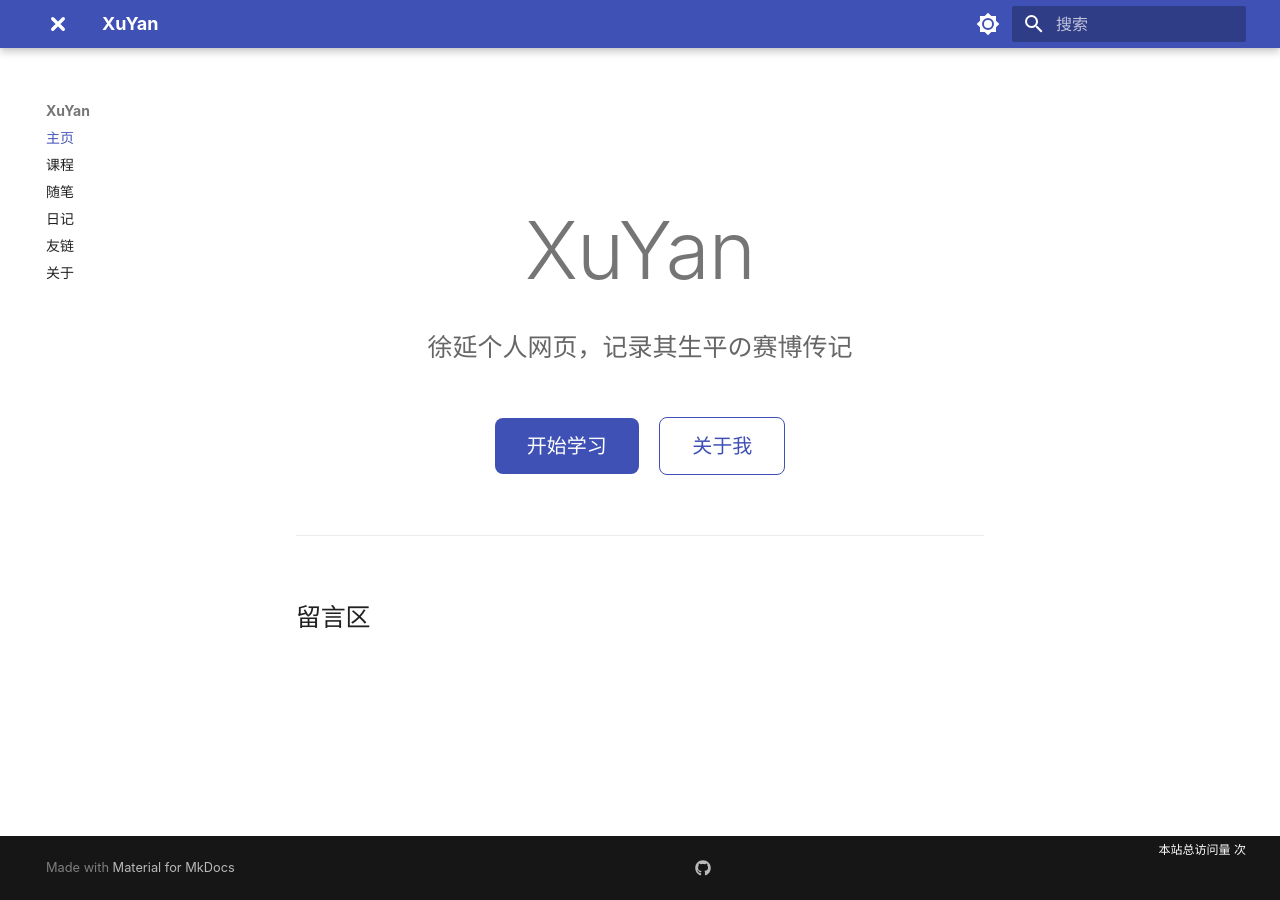
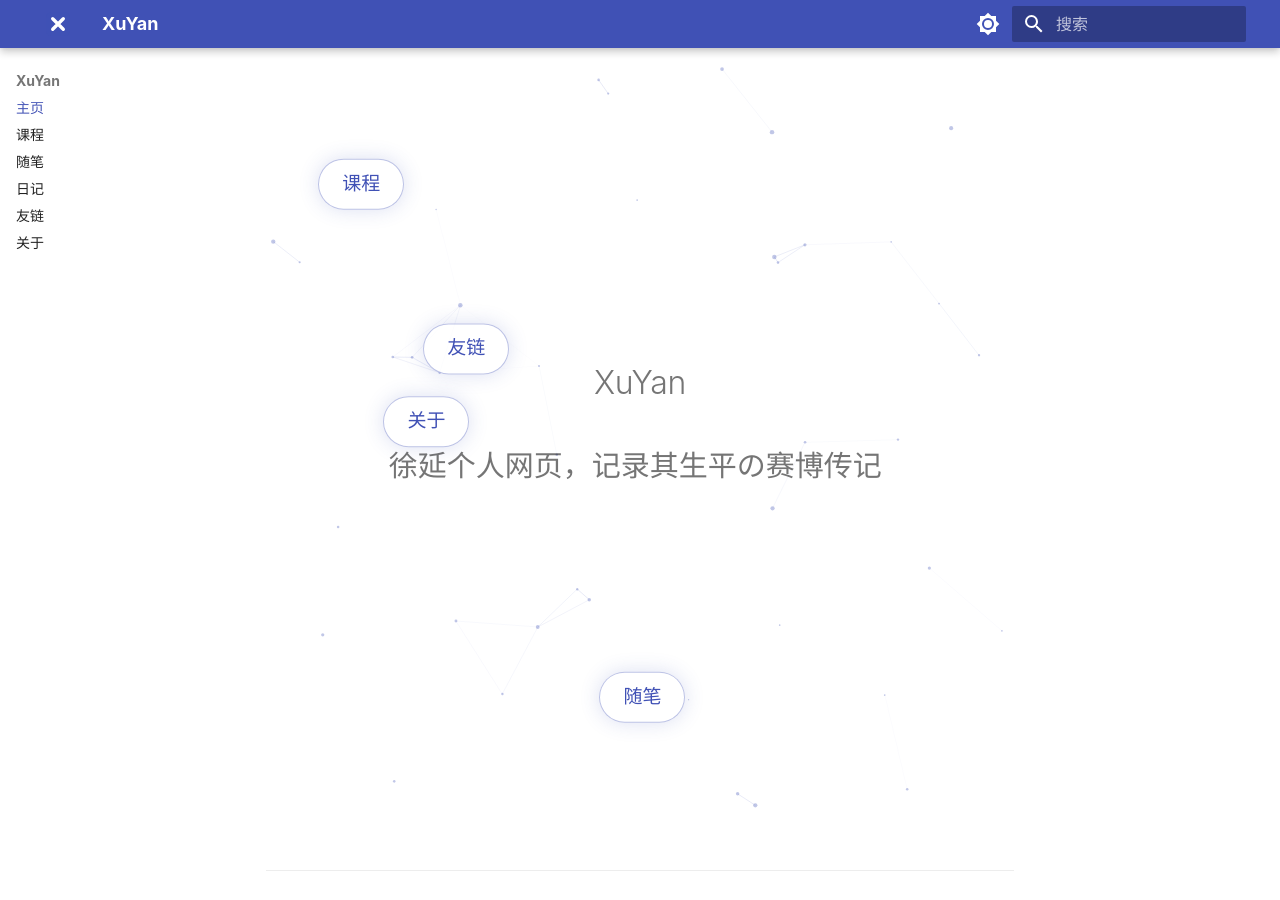
Before and after one commit to eryuanerci/eryuanerci.github.io, an MkDocs documentation site: the page built from docs/index.md, in a window 1280 px wide and 900 px high. Built offline with MkDocs 1.6.1 and Material for MkDocs 9.7.7, drawn with Linux system fonts in a browser that asks for light colours; comment, search, counter and statistics services are not loaded.

```diff
--- /dev/null
+++ b/docs/assets/css/extra.css
@@ -0,0 +1,138 @@
+/* ============================================================
+   XuYan 自定义样式 —— 粒子海流主页
+   ============================================================ */
+
+/* 主页 Hero：占满内容区、居中 */
+.md-main__inner:has(.hero-section) {
+  margin-top: 0;
+  max-width: none;
+}
+
+.md-content__inner:has(> .hero-section) {
+  margin: 0;
+  padding: 0;
+}
+
+.hero-section {
+  position: relative;
+  min-height: 86vh;
+  display: flex;
+  align-items: center;
+  justify-content: center;
+  overflow: hidden;
+}
+
+/* 粒子画布：铺满 hero、不拦截点击 */
+.particles-layer {
+  position: absolute;
+  inset: 0;
+  width: 100%;
+  height: 100%;
+  z-index: 0;
+  pointer-events: none;
+}
+
+/* 中央内容 */
+.hero-content {
+  position: relative;
+  z-index: 2;
+  text-align: center;
+  padding: 2rem;
+}
+
+.hero-title {
+  font-size: clamp(2.8rem, 8vw, 4.5rem);
+  font-weight: 700;
+  margin: 0 0 0.75rem;
+  letter-spacing: 0.02em;
+}
+
+.hero-subtitle {
+  font-size: clamp(1.05rem, 2.6vw, 1.45rem);
+  min-height: 1.8em;
+  color: var(--md-default-fg-color--light);
+}
+
+.type-cursor {
+  animation: cursorBlink 1s steps(1) infinite;
+}
+
+@keyframes cursorBlink {
+  50% { opacity: 0; }
+}
+
+/* 动态名牌入口：漂浮发光胶囊 */
+.hero-names {
+  position: absolute;
+  inset: 0;
+  z-index: 1;
+  pointer-events: none;
+}
+
+.hero-name {
+  position: absolute;
+  pointer-events: auto;
+  padding: 0.45rem 1.15rem;
+  border-radius: 999px;
+  font-size: 0.95rem;
+  text-decoration: none !important;
+  border: 1px solid var(--hero-name-border);
+  background: var(--hero-name-bg);
+  color: var(--hero-name-fg);
+  box-shadow: 0 0 20px var(--hero-name-glow);
+  animation: nameFloat 7s ease-in-out infinite;
+  transition: transform 0.25s ease, box-shadow 0.25s ease;
+}
+
+.hero-name:hover {
+  transform: translateY(-3px) scale(1.06);
+  box-shadow: 0 0 30px var(--hero-name-glow-strong);
+}
+
+@keyframes nameFloat {
+  0%, 100% { transform: translateY(0); }
+  50% { transform: translateY(-10px); }
+}
+
+/* 深浅色模式的颜色变量 */
+:root {
+  --hero-name-bg: rgba(255, 255, 255, 0.72);
+  --hero-name-border: rgba(63, 81, 181, 0.35);
+  --hero-name-fg: #3f51b5;
+  --hero-name-glow: rgba(63, 81, 181, 0.18);
+  --hero-name-glow-strong: rgba(63, 81, 181, 0.38);
+}
+
+[data-md-color-scheme="slate"] {
+  --hero-name-bg: rgba(30, 33, 58, 0.75);
+  --hero-name-border: rgba(150, 170, 255, 0.4);
+  --hero-name-fg: #aab4ff;
+  --hero-name-glow: rgba(120, 140, 255, 0.22);
+  --hero-name-glow-strong: rgba(140, 160, 255, 0.42);
+}
+
+/* 文章统计行（extra.js 注入到标题下方） */
+.page-stats {
+  display: flex;
+  flex-wrap: wrap;
+  gap: 0.4rem 1.4rem;
+  margin: 0.2rem 0 1.6rem;
+  font-size: 0.78rem;
+  color: var(--md-default-fg-color--light);
+  opacity: 0.9;
+}
+
+.page-stats-item {
+  display: inline-flex;
+  align-items: center;
+  gap: 0.3rem;
+  white-space: nowrap;
+}
+
+/* 尊重「减少动态效果」系统设置 */
+@media (prefers-reduced-motion: reduce) {
+  *, *::before, *::after {
+    animation-duration: 0.01ms !important;
+    transition-duration: 0.01ms !important;
+  }
+}
--- /dev/null
+++ b/docs/assets/js/extra.js
@@ -0,0 +1,238 @@
+// ============================================================
+// XuYan 主页动效脚本
+// 1. 打字机副标题（循环）
+// 2. 粒子海流背景（Canvas，鼠标轻微交互）
+// 3. 动态名牌入口（漂浮，可点击）
+// 4. 文章统计（字数 / 代码行 / 图片数 / 阅读时长）
+// ============================================================
+document.addEventListener('DOMContentLoaded', function () {
+  var hero = document.querySelector('.hero-section');
+  if (hero) {
+    initTypewriter(hero);
+    initParticles(hero);
+    initFloatingNames(hero);
+  }
+  injectPageStats();
+});
+
+// ----------------------------------------------------------
+// 1. 打字机副标题
+// ----------------------------------------------------------
+function initTypewriter(scope) {
+  var el = scope.querySelector('#typewriter');
+  if (!el) return;
+  var phrase = '徐延个人网页，记录其生平の赛博传记';
+  var charIndex = 0;
+  var deleting = false;
+
+  function loop() {
+    if (!deleting) {
+      charIndex++;
+      el.textContent = phrase.slice(0, charIndex);
+      if (charIndex === phrase.length) {
+        deleting = true;
+        setTimeout(loop, 4200); // 打完停留一会儿
+        return;
+      }
+      setTimeout(loop, 150 + Math.random() * 120);
+    } else {
+      charIndex--;
+      el.textContent = phrase.slice(0, charIndex);
+      if (charIndex === 0) {
+        deleting = false;
+        setTimeout(loop, 1500);
+        return;
+      }
+      setTimeout(loop, 55);
+    }
+  }
+  loop();
+}
+
+// ----------------------------------------------------------
+// 2. 粒子海流背景：淡雅流动、星空连线、鼠标轻微推开
+// ----------------------------------------------------------
+function initParticles(scope) {
+  var canvas = scope.querySelector('.particles-layer');
+  if (!canvas) return;
+  var ctx = canvas.getContext('2d');
+  var W = 0, H = 0;
+  var parts = [];
+  var mouse = { x: -9999, y: -9999 };
+  var running = true;
+
+  function resize() {
+    var rect = canvas.getBoundingClientRect();
+    W = canvas.width = Math.max(1, Math.floor(rect.width));
+    H = canvas.height = Math.max(1, Math.floor(rect.height));
+    // 粒子数量随面积变化，保持稀疏淡雅
+    var count = Math.min(130, Math.max(40, Math.floor(W * H / 15000)));
+    parts = [];
+    for (var i = 0; i < count; i++) {
+      parts.push({
+        x: Math.random() * W,
+        y: Math.random() * H,
+        vx: (Math.random() - 0.5) * 0.25,
+        vy: (Math.random() - 0.5) * 0.25,
+        r: Math.random() * 1.7 + 0.6,
+        phase: Math.random() * Math.PI * 2
+      });
+    }
+  }
+
+  function isDark() {
+    return document.body.getAttribute('data-md-color-scheme') === 'slate';
+  }
+
+  function draw() {
+    if (!running) return;
+    ctx.clearRect(0, 0, W, H);
+    var dark = isDark();
+    var color = dark ? '150,170,255' : '63,81,181';
+
+    var i, j, p;
+    // 画连线（星空网）
+    for (i = 0; i < parts.length; i++) {
+      for (j = i + 1; j < parts.length; j++) {
+        var a = parts[i], b = parts[j];
+        var dx = a.x - b.x, dy = a.y - b.y;
+        var dist = dx * dx + dy * dy;
+        if (dist < 110 * 110) {
+          var alpha = (1 - Math.sqrt(dist) / 110) * 0.14;
+          ctx.strokeStyle = 'rgba(' + color + ',' + alpha.toFixed(3) + ')';
+          ctx.lineWidth = 1;
+          ctx.beginPath();
+          ctx.moveTo(a.x, a.y);
+          ctx.lineTo(b.x, b.y);
+          ctx.stroke();
+        }
+      }
+    }
+
+    // 更新并绘制粒子（带海流漂移 + 鼠标轻微推开）
+    var t = Date.now() / 1000;
+    for (i = 0; i < parts.length; i++) {
+      p = parts[i];
+      // 海流：缓慢的整体漂移 + 正弦扰动
+      p.x += p.vx + Math.sin(t * 0.3 + p.phase) * 0.06;
+      p.y += p.vy + Math.cos(t * 0.24 + p.phase) * 0.05;
+
+      // 鼠标交互：靠近的粒子被轻轻推开
+      var mdx = p.x - mouse.x;
+      var mdy = p.y - mouse.y;
+      var md2 = mdx * mdx + mdy * mdy;
+      if (md2 < 90 * 90 && md2 > 0.01) {
+        var md = Math.sqrt(md2);
+        var force = (90 - md) / 90 * 0.35;
+        p.x += (mdx / md) * force;
+        p.y += (mdy / md) * force;
+      }
+
+      // 边界环绕
+      if (p.x < -5) p.x = W + 5;
+      if (p.x > W + 5) p.x = -5;
+      if (p.y < -5) p.y = H + 5;
+      if (p.y > H + 5) p.y = -5;
+
+      ctx.beginPath();
+      ctx.arc(p.x, p.y, p.r, 0, Math.PI * 2);
+      ctx.fillStyle = 'rgba(' + color + ',0.32)';
+      ctx.fill();
+    }
+    requestAnimationFrame(draw);
+  }
+
+  resize();
+  draw();
+  window.addEventListener('resize', function () { resize(); });
+
+  var hero = canvas.closest('.hero-section');
+  hero.addEventListener('mousemove', function (e) {
+    var rect = hero.getBoundingClientRect();
+    mouse.x = e.clientX - rect.left;
+    mouse.y = e.clientY - rect.top;
+  });
+  hero.addEventListener('mouseleave', function () {
+    mouse.x = -9999;
+    mouse.y = -9999;
+  });
+}
+
+// ----------------------------------------------------------
+// 3. 动态名牌入口：4 个入口随机漂浮在主页上
+// ----------------------------------------------------------
+function initFloatingNames(scope) {
+  var layer = scope.querySelector('.hero-names');
+  if (!layer) return;
+  var names = [
+    { text: '课程', href: 'course/' },
+    { text: '随笔', href: 'essay/' },
+    { text: '友链', href: 'friends/' },
+    { text: '关于', href: 'about/' }
+  ];
+
+  names.forEach(function (n, idx) {
+    var a = document.createElement('a');
+    a.className = 'hero-name';
+    a.href = n.href;
+    a.textContent = n.text;
+    layer.appendChild(a);
+
+    // 随机位置，避开中央标题区域（占位后重掷）
+    var left = 0, top = 0;
+    for (var attempt = 0; attempt < 12; attempt++) {
+      left = 6 + Math.random() * 84;
+      top = 10 + Math.random() * 76;
+      // 中央 38%-62% 宽、28%-62% 高区域留给标题
+      if (left > 38 && left < 62 && top > 28 && top < 62) continue;
+      break;
+    }
+    a.style.left = left + '%';
+    a.style.top = top + '%';
+    a.style.animationDelay = (idx * 0.8 + Math.random() * 1.5).toFixed(1) + 's';
+  });
+}
+
+// ----------------------------------------------------------
+// 4. 文章统计：标题下注入 字数 / 代码行 / 图片数 / 阅读时长
+// ----------------------------------------------------------
+function injectPageStats() {
+  var article = document.querySelector('.md-content__inner');
+  if (!article) return;
+  if (article.querySelector('.hero-section')) return; // 主页不加
+  var firstH1 = article.querySelector('h1');
+  if (!firstH1) return;
+
+  // 复制正文做字数统计，剔除代码块，避免把代码算进字数
+  var clone = article.cloneNode(true);
+  clone.querySelectorAll('pre, code, .page-stats, .hero-section').forEach(function (el) {
+    el.remove();
+  });
+  var text = clone.textContent || '';
+
+  var cjk = (text.match(/[\u3040-\u30ff\u3400-\u4dbf\u4e00-\u9fff\uf900-\ufaff]/g) || []).length;
+  var latinWords = (text.replace(/[\u3040-\u30ff\u3400-\u4dbf\u4e00-\u9fff\uf900-\ufaff]/g, ' ')
+    .match(/[A-Za-z0-9]+/g) || []).length;
+  var wordCount = cjk + latinWords;
+
+  var codeLines = 0;
+  article.querySelectorAll('pre').forEach(function (pre) {
+    var t = (pre.textContent || '').replace(/\n+$/, '');
+    if (t) codeLines += t.split('\n').length;
+  });
+
+  var imageCount = article.querySelectorAll('img:not(.twemoji)').length;
+  var minutes = Math.max(1, Math.ceil(wordCount / 400));
+
+  var items = ['约 ' + wordCount + ' 个字'];
+  if (codeLines > 0) items.push(codeLines + ' 行代码');
+  if (imageCount > 0) items.push(imageCount + ' 张图片');
+  items.push('预计阅读 ' + minutes + ' 分钟');
+
+  var stats = document.createElement('p');
+  stats.className = 'page-stats';
+  stats.innerHTML = items.map(function (s) {
+    return '<span class="page-stats-item">' + s + '</span>';
+  }).join('');
+  firstH1.insertAdjacentElement('afterend', stats);
+}
--- a/docs/index.md
+++ b/docs/index.md
@@ -1,8 +1,8 @@
-<div style="text-align: center; margin-top: 5rem;">
-  <h1 style="font-size: 4rem; margin-bottom: 0.75rem;">XuYan</h1>
-  <p style="font-size: 1.25rem; color: #666; margin-bottom: 2.5rem;">徐延个人网页，记录其生平の赛博传记</p>
-  <p style="margin-bottom: 3rem;">
-    <a href="course/" style="display:inline-block; padding:12px 32px; margin:0 8px; background:#3f51b5; color:#ffffff; border-radius:8px; text-decoration:none; font-size:1rem;">开始学习</a>
-    <a href="about/" style="display:inline-block; padding:12px 32px; margin:0 8px; background:transparent; color:#3f51b5; border:1px solid #3f51b5; border-radius:8px; text-decoration:none; font-size:1rem;">关于我</a>
-  </p>
+<div class="hero-section">
+  <canvas class="particles-layer"></canvas>
+  <div class="hero-content">
+    <h1 class="hero-title">XuYan</h1>
+    <p class="hero-subtitle"><span id="typewriter"></span><span class="type-cursor">|</span></p>
+  </div>
+  <div class="hero-names"></div>
 </div>
--- a/mkdocs.yml
+++ b/mkdocs.yml
@@ -40,9 +40,13 @@ extra:
     - icon: fontawesome/brands/github
       link: https://github.com/eryuanerci
 
+extra_css:
+  - assets/css/extra.css  # 主页粒子动效、名牌、文章统计的样式
+
 extra_javascript:
   - assets/js/stats.js    # 访问统计脚本
   - assets/js/giscus.js   # 留言区脚本
+  - assets/js/extra.js    # 主页动效脚本（打字机、粒子、名牌、文章统计）
 
 nav:
   - 主页: index.md
```
